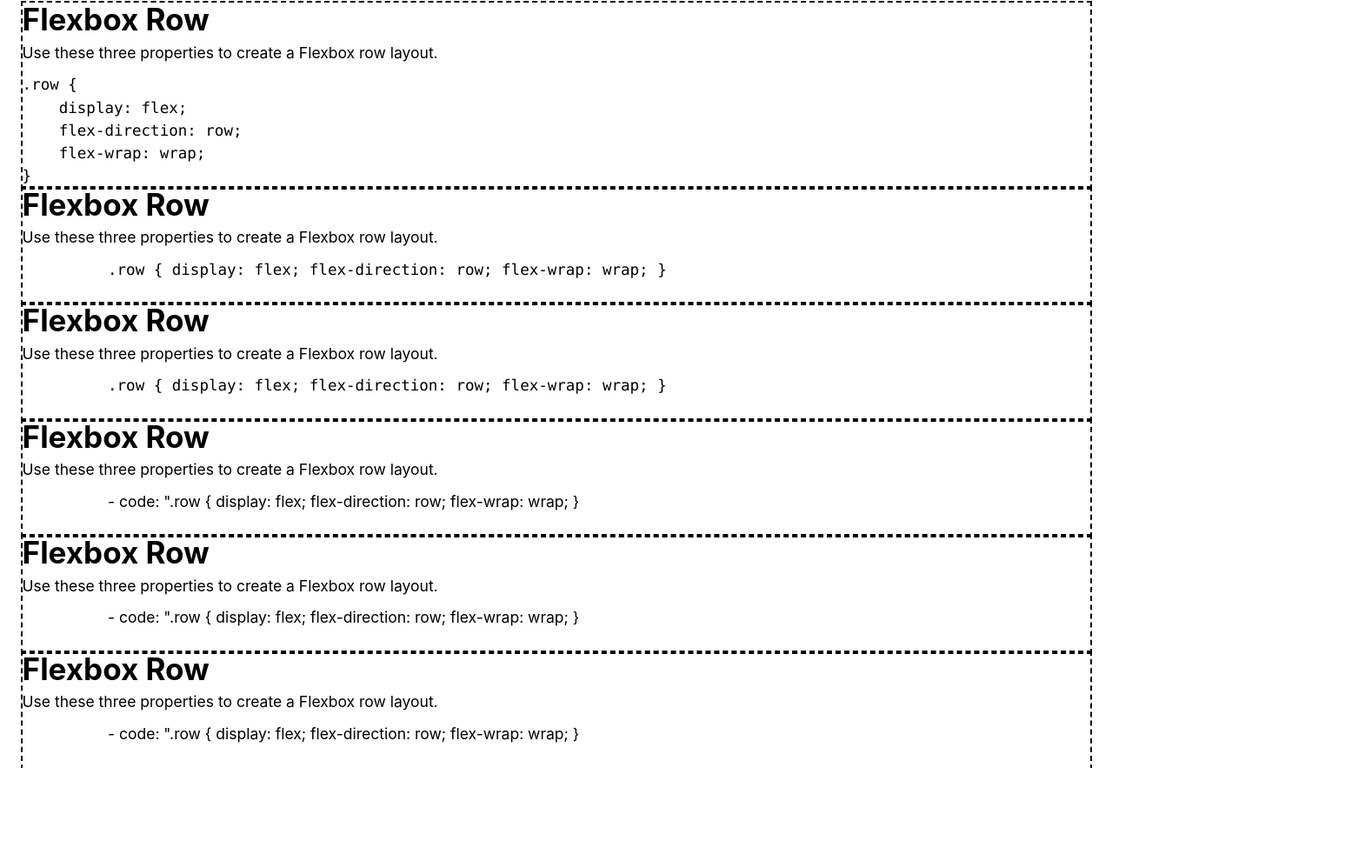
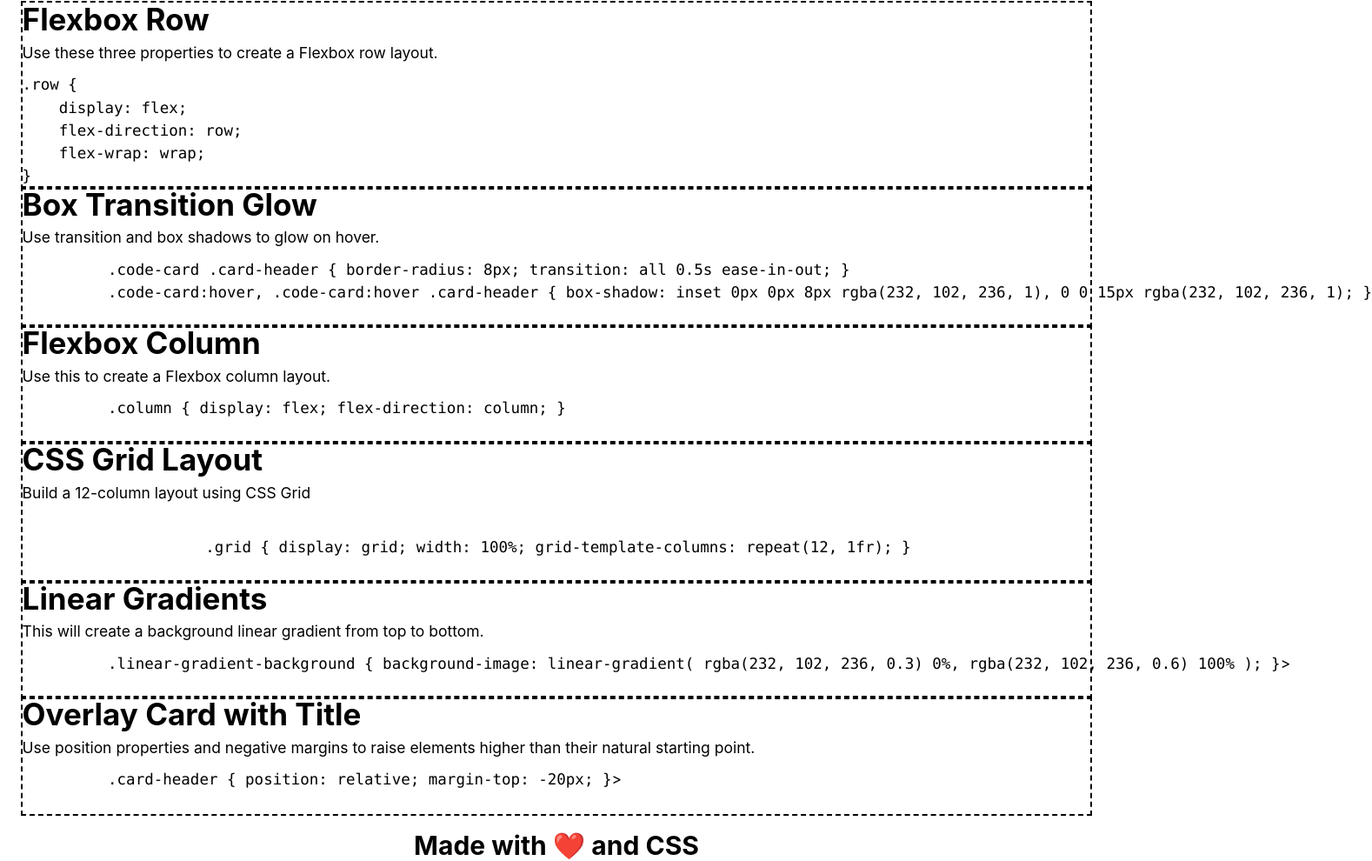
Before and after one commit to danielrezz/Class_activities, a plain HTML site: page starter/index.html in a window 1280 px wide. Shown: the part 205-1195 px from the top of the page at 87% size, 1578 px wide, since content can reach past the window. Before the commit the page ends 1088 px from the top, so only its background shows below. Drawn offline with Linux system fonts and the light colour scheme.

Commit message:
updating completed HTML

```diff
--- a/starter/index.html
+++ b/starter/index.html
@@ -40,62 +40,69 @@
             </figure>
             <figure>
                 <h2>
-                    Flexbox Row
+                    Box Transition Glow
                 </h2>
                 <p>
-                    Use these three properties to create a Flexbox row layout.
+                    Use transition and box shadows to glow on hover.
                 </p>
                 <pre>
-                    <code>.row { display: flex; flex-direction: row; flex-wrap: wrap; }</code>
+                    <code>.code-card .card-header { border-radius: 8px; transition: all 0.5s ease-in-out; }</code>
+                    <code>.code-card:hover, .code-card:hover .card-header { box-shadow: inset 0px 0px 8px rgba(232, 102, 236, 1), 0 0 15px rgba(232, 102, 236, 1); }</code>
                 </pre>
             </figure>
             <figure>
                 <h2>
-                    Flexbox Row
+                    Flexbox Column
                 </h2>
                 <p>
-                    Use these three properties to create a Flexbox row layout.
+                    Use this to create a Flexbox column layout.
                 </p>
                 <pre>
-                    <code>.row { display: flex; flex-direction: row; flex-wrap: wrap; }</code>
+                    <code>.column { display: flex; flex-direction: column; }</code>
                 </pre>
             </figure>
             <figure>
                 <h2>
-                    Flexbox Row
+                    CSS Grid Layout
                 </h2>
                 <p>
-                    Use these three properties to create a Flexbox row layout.
+                    Build a 12-column layout using CSS Grid
+                </p>
+                <pre><code>
+                    .grid { display: grid; width: 100%; grid-template-columns: repeat(12, 1fr); }
+                </code></pre>
+            </figure>
+            <figure>
+                <h2>
+                    Linear Gradients
+                </h2>
+                <p>
+                    This will create a background linear gradient from top to bottom.
                 </p>
                 <pre>
-                    - code: ".row { display: flex; flex-direction: row; flex-wrap: wrap; }
+                    <code>.linear-gradient-background { background-image: linear-gradient( rgba(232, 102, 236, 0.3) 0%, rgba(232, 102, 236, 0.6) 100% ); }</code>>
                 </pre>
             </figure>
             <figure>
                 <h2>
-                    Flexbox Row
+                    Overlay Card with Title
                 </h2>
                 <p>
-                    Use these three properties to create a Flexbox row layout.
+                    Use position properties and negative margins to raise elements higher than their natural starting point.
                 </p>
                 <pre>
-                    - code: ".row { display: flex; flex-direction: row; flex-wrap: wrap; }
-                </pre>
-            </figure>
-            <figure>
-                <h2>
-                    Flexbox Row
-                </h2>
-                <p>
-                    Use these three properties to create a Flexbox row layout.
-                </p>
-                <pre>
-                    - code: ".row { display: flex; flex-direction: row; flex-wrap: wrap; }
+                    <code>.card-header { position: relative; margin-top: -20px; }</code>>
                 </pre>
             </figure>
         </section>
     </main>
 
+    <footer>
+        <h3>
+            Made with ❤️ and CSS
+        </h3>
+    </footer>
+
 </body>
 
 </html>
```
